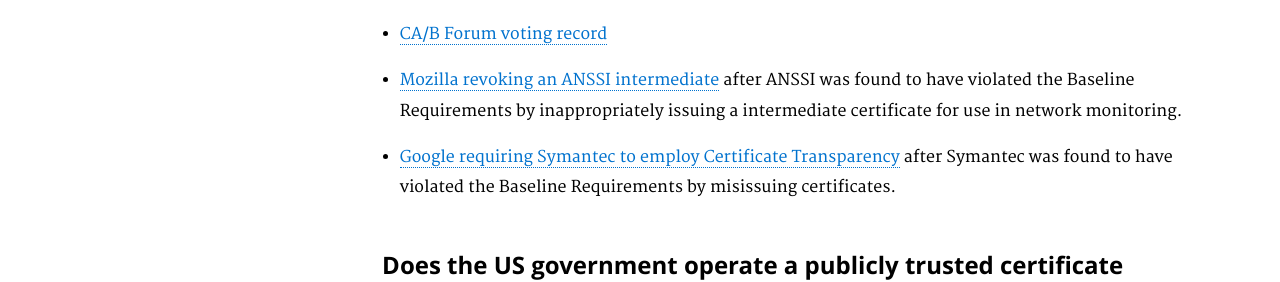
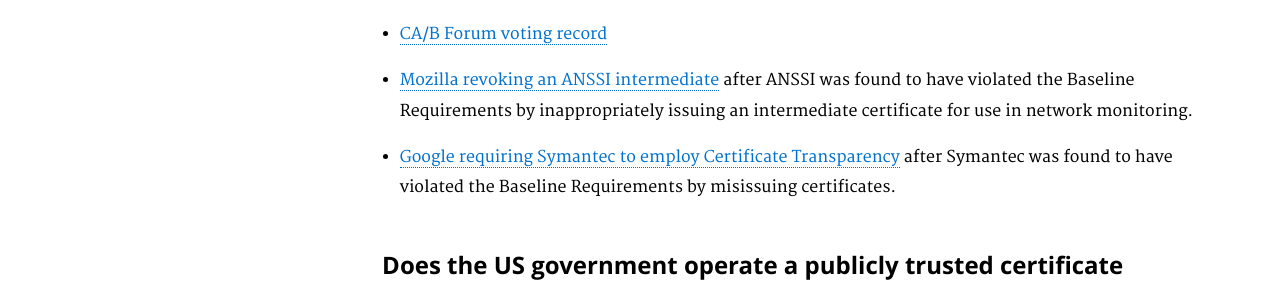
Before and after one commit to GSA/https, a Jekyll site: the page built from pages/certificates.md, in a window 1280 px wide and 900 px high, scrolled down 2359 px. Shown: the part 190-472 px from the top of the window. Built offline with Jekyll 4.4.1, drawn with Linux system fonts in a browser that asks for light colours; Markdown is read by kramdown in place of the engine named in the settings.

Commit message:
Fix a minor typo
Replace `a` with `an`

```diff
--- a/pages/certificates.md
+++ b/pages/certificates.md
@@ -59,7 +59,7 @@
 
 * The current [Baseline Requirements](https://cabforum.org/baseline-requirements-documents/)
 * [CA/B Forum voting record](https://cabforum.org/ballots/)
-* [Mozilla revoking an ANSSI intermediate](https://blog.mozilla.org/security/2013/12/09/revoking-trust-in-one-anssi-certificate/) after ANSSI was found to have violated the Baseline Requirements by inappropriately issuing a intermediate certificate for use in network monitoring.
+* [Mozilla revoking an ANSSI intermediate](https://blog.mozilla.org/security/2013/12/09/revoking-trust-in-one-anssi-certificate/) after ANSSI was found to have violated the Baseline Requirements by inappropriately issuing an intermediate certificate for use in network monitoring.
 * [Google requiring Symantec to employ Certificate Transparency](https://googleonlinesecurity.blogspot.com/2015/10/sustaining-digital-certificate-security.html) after Symantec was found to have violated the Baseline Requirements by misissuing certificates.
 
 ## Does the US government operate a publicly trusted certificate authority?
```
